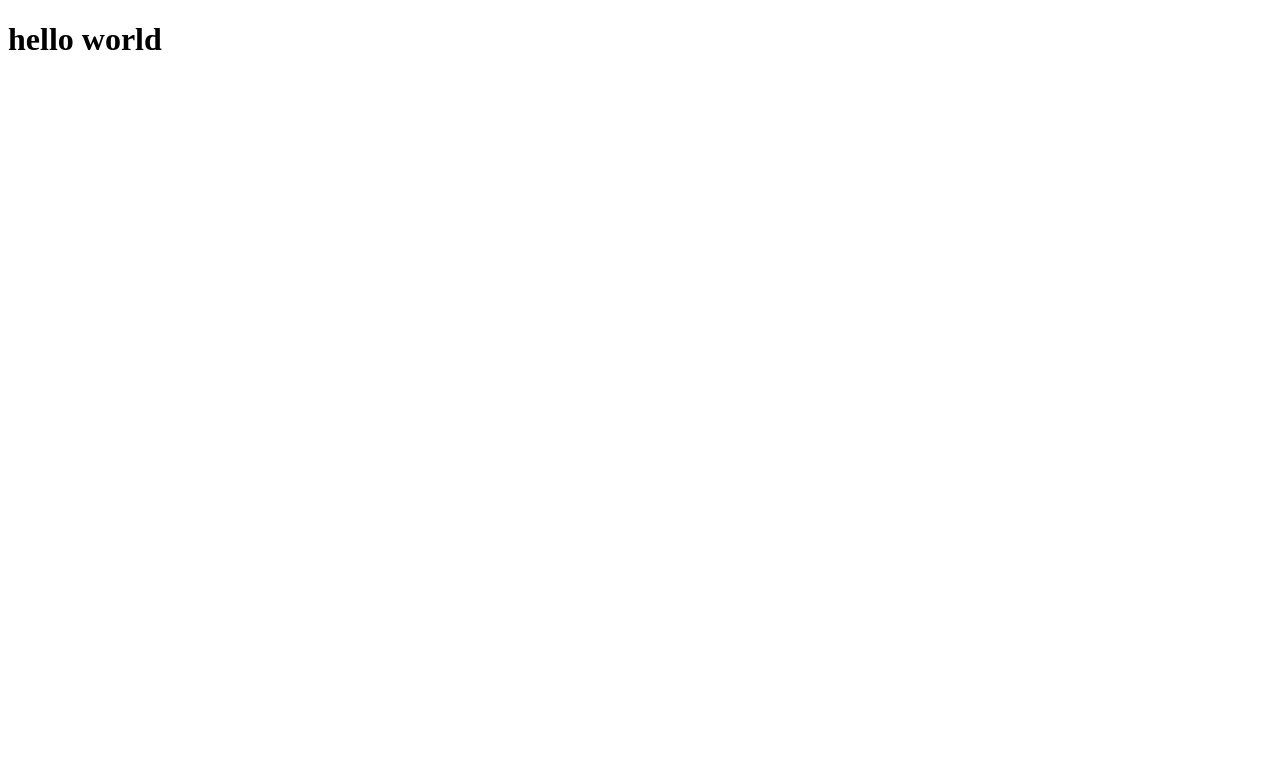
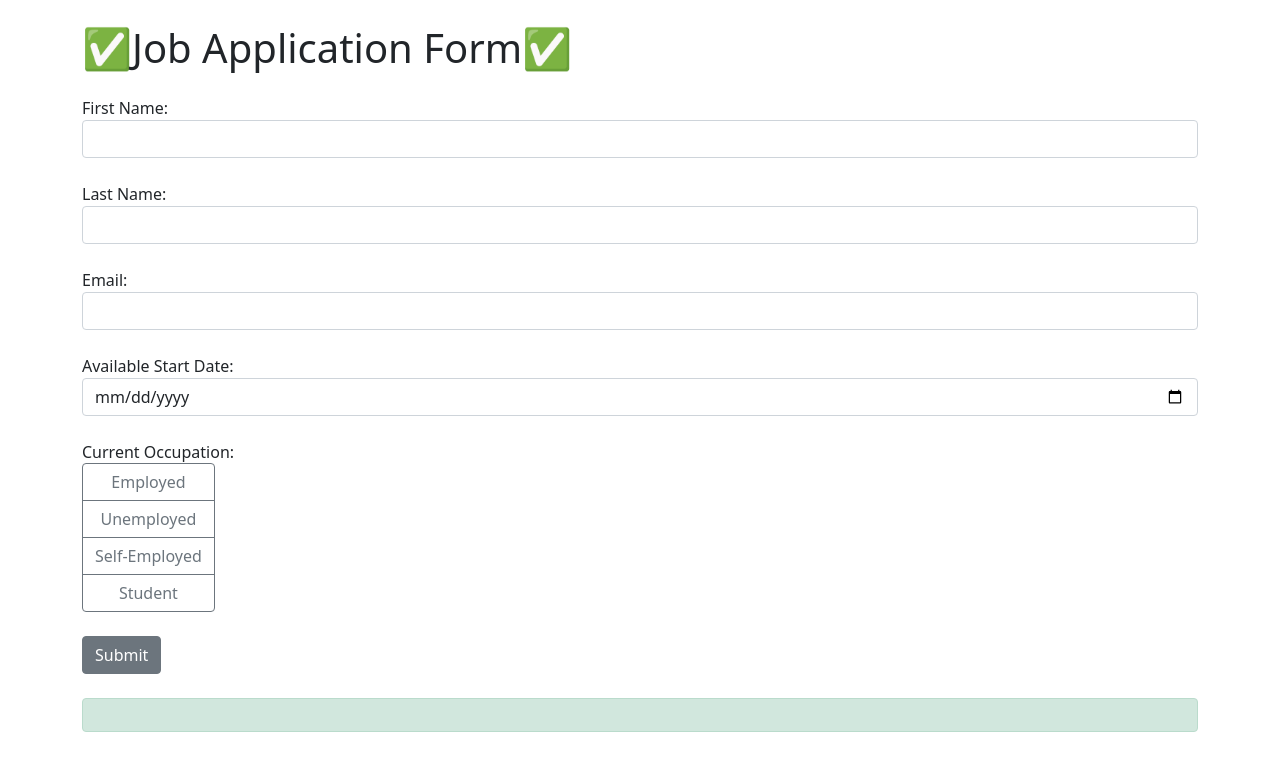
Before and after one commit to alialjanabi12/49_Django_Web_App, a Django app: page / in a window 1280 px wide. Before the commit the part shown is almost empty. Shown: the top 771 px of the page. Run offline with Django 5.2, Linux system fonts and the light colour scheme.

Commit message:
Code the HTML of the Application Form

```diff
--- a/job_application/templates/index.html
+++ b/job_application/templates/index.html
@@ -3,9 +3,89 @@
   <head>
     <meta charset="UTF-8" />
     <meta name="viewport" content="width=device-width, initial-scale=1.0" />
+    <link
+      rel="stylesheet"
+      href="https://cdn.jsdelivr.net/npm/bootstrap@5.1.3/dist/css/bootstrap.min.css"
+    />
+
     <title>Document</title>
   </head>
   <body>
-    <h1>hello world</h1>
+    <div class="container">
+      <h1 class="mt-4 mb-4">✅Job Application Form✅</h1>
+      <form method="post">
+        {% csrf_token %}
+        <div class="form-group mb-4">
+          <label for="first_name">First Name: </label>
+          <input class="form-control" type="text" id="first_name" name="first_name" required />
+        </div>
+
+        <div class="form-group mb-4">
+          <label for="first_name">Last Name: </label>
+          <input class="form-control" type="text" id="last_name" name="last_name" required />
+        </div>
+
+        <div class="form-group mb-4">
+          <label for="email">Email: </label>
+          <input class="form-control" type="email" id="email" name="email" required />
+        </div>
+
+        <div class="form-group mb-4">
+          <label for="date">Available Start Date: </label>
+          <input class="form-control" type="date" id="date" name="date" required />
+        </div>
+
+        <div class="form-group mb-4">
+          <label>Current Occupation:</label>
+          <br />
+
+          <div class="btn-group-vertical" id="occupation">
+            <input
+              class="btn-check form-control"
+              type="radio"
+              id="employed"
+              name="occupation"
+              value="employed"
+              required
+            />
+            <label class="btn btn-outline-secondary" for="employed">Employed </label>
+
+            <input
+              class="btn-check form-control"
+              type="radio"
+              id="unemployed"
+              name="occupation"
+              value="unemployed"
+              required
+            />
+            <label class="btn btn-outline-secondary" for="unemployed">Unemployed </label>
+
+            <input
+              class="btn-check form-control"
+              type="radio"
+              id="self-employed"
+              name="occupation"
+              value="self-employed"
+              required
+            />
+            <label class="btn btn-outline-secondary" for="self-employed">Self-Employed </label>
+
+            <input
+              class="btn-check form-control"
+              type="radio"
+              id="student"
+              name="occupation"
+              value="student"
+              required
+            />
+            <label class="btn btn-outline-secondary" for="student">Student </label>
+          </div>
+        </div>
+        <button class="btn btn-secondary mb-4" type="submit">Submit</button>
+        <div class="alert alert-success"></div>
+      </form>
+    </div>
+    <script src="https://code.jquery.com/jquery-3.6.0.min.js"></script>
+    <script src="https://cdn.jsdelivr.net/npm/bootstrap@5.1.3/dist/js/bootstrap.min.js"></script>
   </body>
 </html>
```
